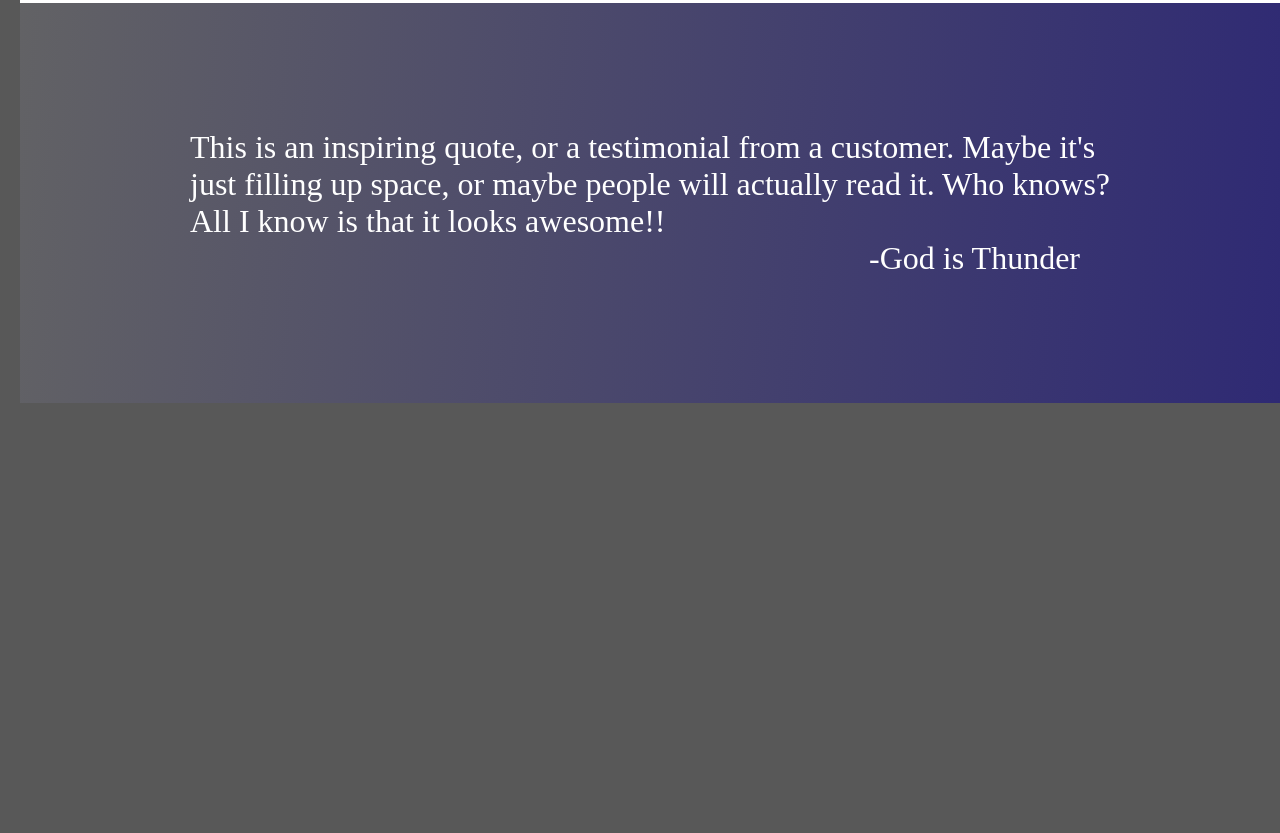
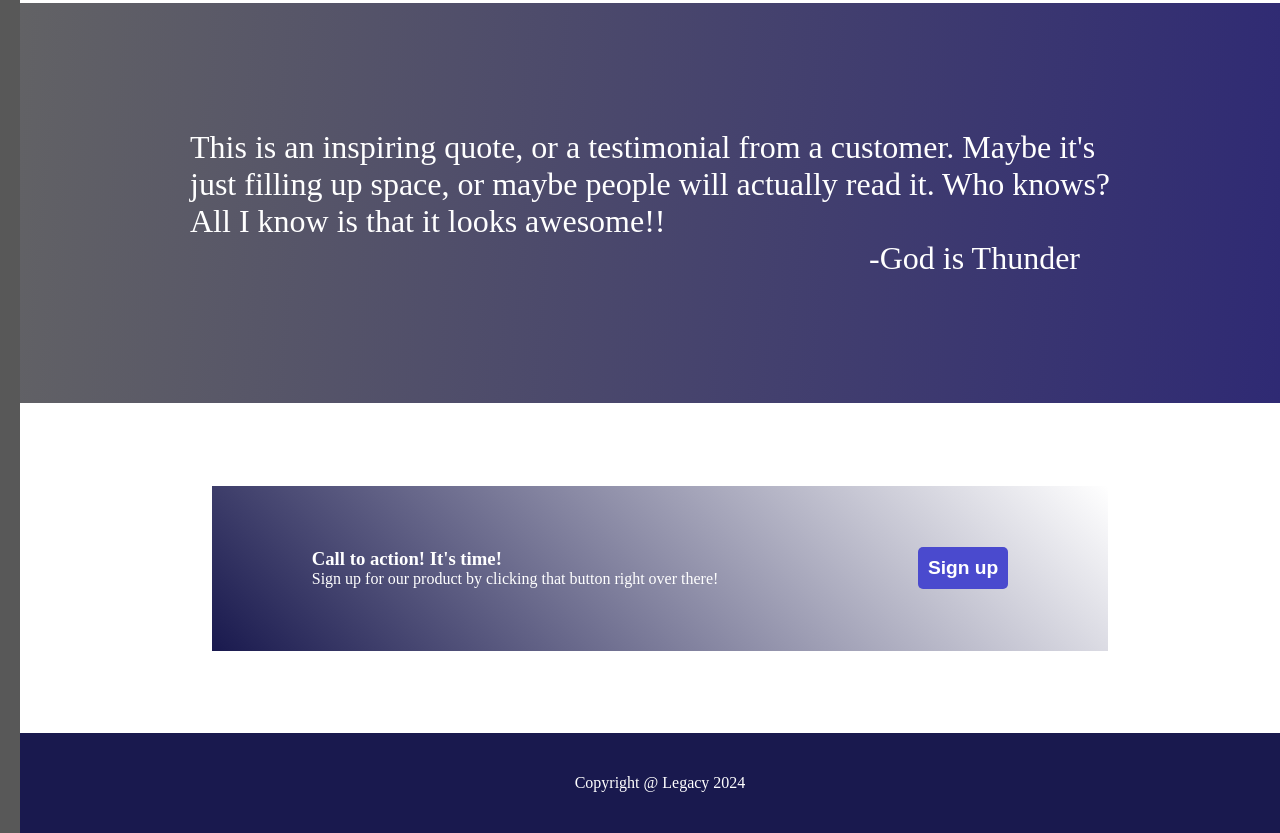
Before and after one commit to highgateshay313/html-css-practice, a plain HTML site: page index.html in a window 1280 px wide. Shown: the part 1155-1988 px from the top of the page. Before the commit the page ends 1558 px from the top, so only its background shows below. Drawn offline with Linux system fonts and the light colour scheme.

Commit message:
Finished product

```diff
--- a/index.html
+++ b/index.html
@@ -82,6 +82,20 @@
                 </p>
             </div>
             </div>
+            <div class="sec4">
+                <div class="sec4-box-container">
+                <div class="sec4-box1">
+                    <h3>Call to action! It's time!</h3>
+                    <p>Sign up for our product by clicking that button right over there!</p>
+                </div>
+                <div class="btn2">
+                    <button class="btn">Sign up</button>
+                </div>
+            </div>
+            </div>
+            <footer>
+                <p>Copyright @ Legacy 2024</p>
+            </footer>
 
 
 
--- a/styles.css
+++ b/styles.css
@@ -191,3 +191,28 @@ span {
     align-items: center;
     justify-content: center;
 }
+
+.sec4 {
+    display: flex;
+    height: 330px;
+    background: white;
+    align-items: center;
+    justify-content: center;
+}
+
+.sec4-box-container {
+    display: flex;
+    width: 70%;
+    height: 50%;
+    background: linear-gradient(45deg, rgb(25, 25, 78), white);
+    align-items: center;
+    justify-content: space-around;
+}
+
+footer {
+    display: flex;
+    height: 100px;
+    background: rgb(25, 25, 78);
+    align-items: center;
+    justify-content: center;
+}
```
